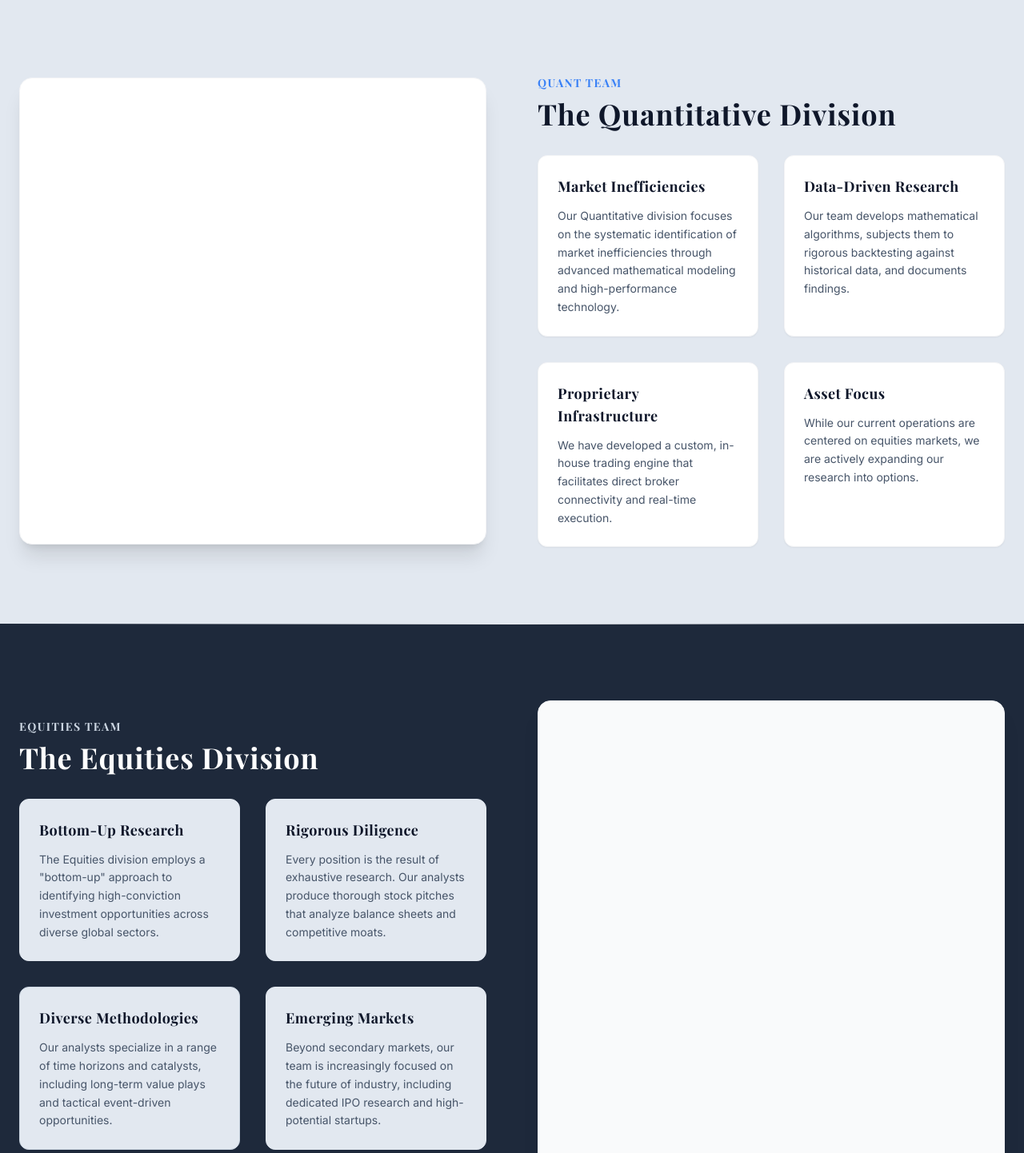
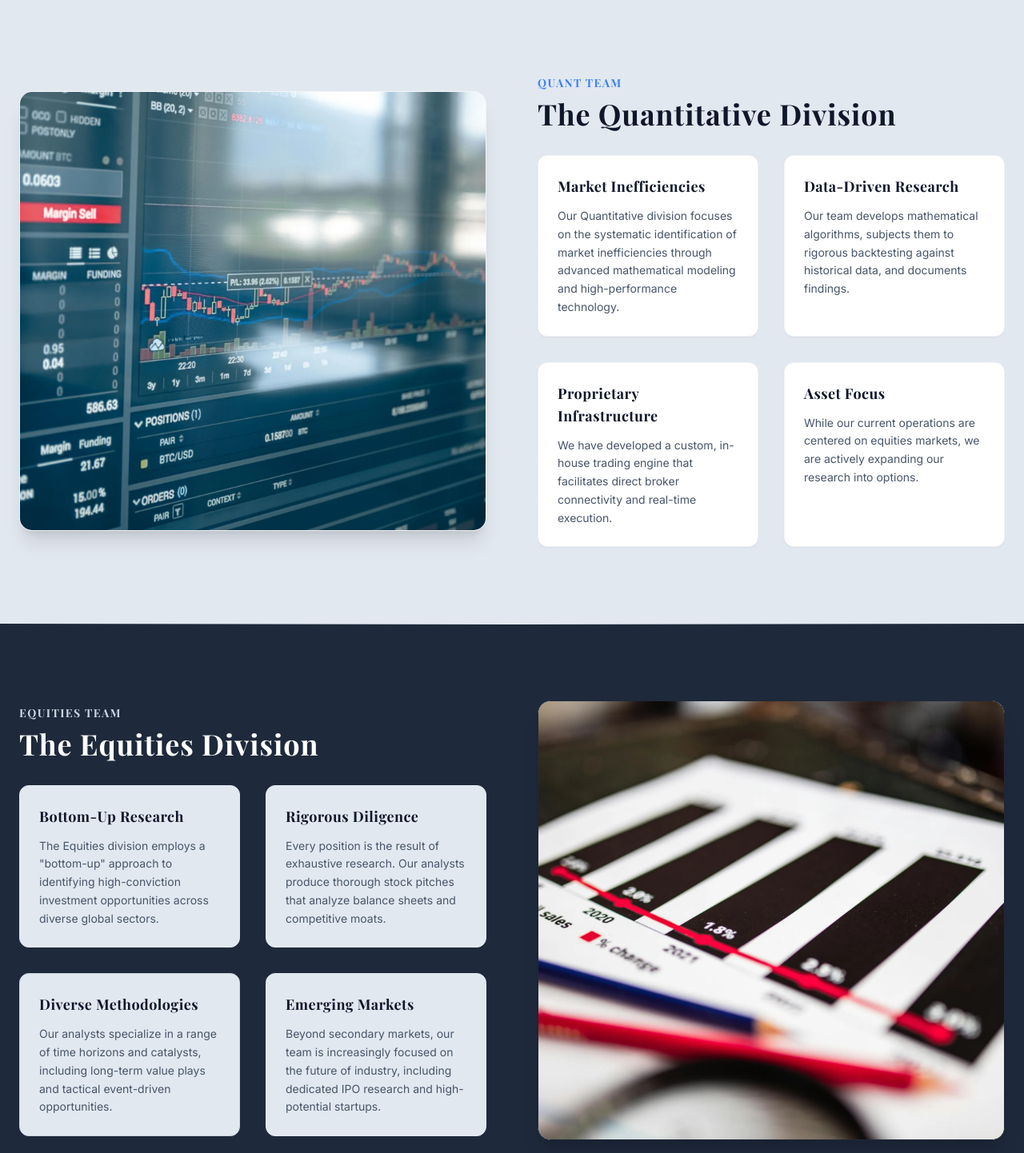
Before and after one commit to Dekalb-Capital-Management-LLC/public-website, a React (Create React App) app: page /teams in a window 1280 px wide. Shown: the part 603-2045 px from the top of the page at 80% size. Built offline with nearby package versions, Linux system fonts and the light colour scheme.

Commit message:
feat: add new assets for Equities and Quant sections, update Navbar and sections with images and text adjustments

```diff
--- a/src/components/layout/Navbar.js
+++ b/src/components/layout/Navbar.js
@@ -13,10 +13,10 @@ function Navbar() {
           Teams
           <span className="absolute -bottom-1 left-0 w-0 h-0.5 bg-primary transition-all duration-300 group-hover:w-full"></span>
         </Link>
-        <Link to="/news" className="font-medium hover:text-primary transition-all duration-300 relative group">
+        {/* <Link to="/news" className="font-medium hover:text-primary transition-all duration-300 relative group">
           News
           <span className="absolute -bottom-1 left-0 w-0 h-0.5 bg-primary transition-all duration-300 group-hover:w-full"></span>
-        </Link>
+        </Link> */}
       </div>
     </nav>
   );
--- a/src/components/sections/CardGrid.js
+++ b/src/components/sections/CardGrid.js
@@ -44,6 +44,7 @@ export default function CardGrid() {
     {
       name: "Shridhar Mehendale",
       role: "Computer Science & Business Honors @ UT Austin",
+      email: "smehendale@utexas.edu",
       img: shriImg,
     },
     {
@@ -59,15 +60,13 @@ export default function CardGrid() {
       img: jayantImg,
     },
     {
-      name: "Jayant Katragadda",
-      role: "Finance & Computer Science @ IU Kelley",
-      email: "Jaskatra@iu.edu",
+      name: "Tanishq Nerkar",
+      role: "Northern Illinois University",
       img: tanishq,
     },
     {
-      name: "Jayant Katragadda",
-      role: "Finance & Computer Science @ IU Kelley",
-      email: "Jaskatra@iu.edu",
+      name: "Tim Schramek",
+      role: "IU Kelley",
       img: tim,
     },
   ];
--- a/src/components/sections/EquitiesSection.js
+++ b/src/components/sections/EquitiesSection.js
@@ -1,4 +1,5 @@
 import React from "react";
+import equitiesImage from "../../assets/equities.webp";
 
 export default function EquitiesSection() {
     return (
@@ -35,10 +36,11 @@ export default function EquitiesSection() {
                     </div>
                 </div>
 
-                {/* Visual Graphic Placeholder */}
+                {/* Visual Graphic */}
                 <div className="order-1 md:order-2">
-                        <div className="bg-gray-50 rounded-2xl shadow-xl aspect-square flex items-center justify-center text-gray-300 border border-gray-100 p-8">
-                        </div>
+                    <div className="bg-gray-50 rounded-2xl shadow-xl overflow-hidden border border-gray-800 h-[550px]">
+                        <img src={equitiesImage} alt="Equities Division" className="w-full h-full object-cover" />
+                    </div>
                 </div>
 
             </div>
--- a/src/components/sections/NewsSection.js
+++ b/src/components/sections/NewsSection.js
@@ -16,8 +16,8 @@ export default function NewsSection() {
 
       <ScrollAnimation animation="fade-in-up" delay={400}>
         <div className="flex flex-col sm:flex-row gap-6 justify-center">
-          <button className="btn-primary">Research Highlights</button>
-          <button className="btn-outline">News Highlights</button>
+          <button className="btn-primary">More Information Coming Soon</button>
+          {/* <button className="btn-outline">News Highlights</button> */}
         </div>
       </ScrollAnimation>
     </section>
--- a/src/components/sections/QuantSection.js
+++ b/src/components/sections/QuantSection.js
@@ -1,12 +1,13 @@
 import React from "react";
+import quantImage from "../../assets/quant.webp";
 
 export default function QuantSection() {
     return (
         <section id="quant-section" className="bg-slate-200 text-slate-900 py-24 px-6">
             <div className="max-w-7xl mx-auto grid md:grid-cols-2 gap-16 items-center">
-                {/* Visual Graphic Placeholder */}
-                <div className="bg-white rounded-2xl shadow-xl aspect-square flex items-center justify-center text-gray-300 border border-gray-100 p-8">
-
+                {/* Visual Graphic */}
+                <div className="bg-white rounded-2xl shadow-xl overflow-hidden border border-gray-100 h-[550px]">
+                    <img src={quantImage} alt="Quantitative Division" className="w-full h-full object-cover" />
                 </div>
 
                 <div>
--- a/src/components/sections/TitleSection.js
+++ b/src/components/sections/TitleSection.js
@@ -5,7 +5,7 @@ import backgroundVideo from "../../assets/background.mp4";
 
 export default function TitleSection({
   title = "Driven by passion. Proven by performance.",
-  subtitle = "Founded in the summer of 2024 and officially incorporated that August, Dekalb Capital Management was established to apply rigorous academic theory to active market trading.",
+  subtitle = "Founded in the summer of 2024 and officially incorporated in August of 2024, Dekalb Capital Management was established to apply rigorous academic theory to active market trading.",
 }) {
   return (
     <section className="relative h-screen flex items-center justify-center overflow-hidden">
```
Also changed, not shown: src/assets/equities.webp (added), src/assets/quant.webp (added).
